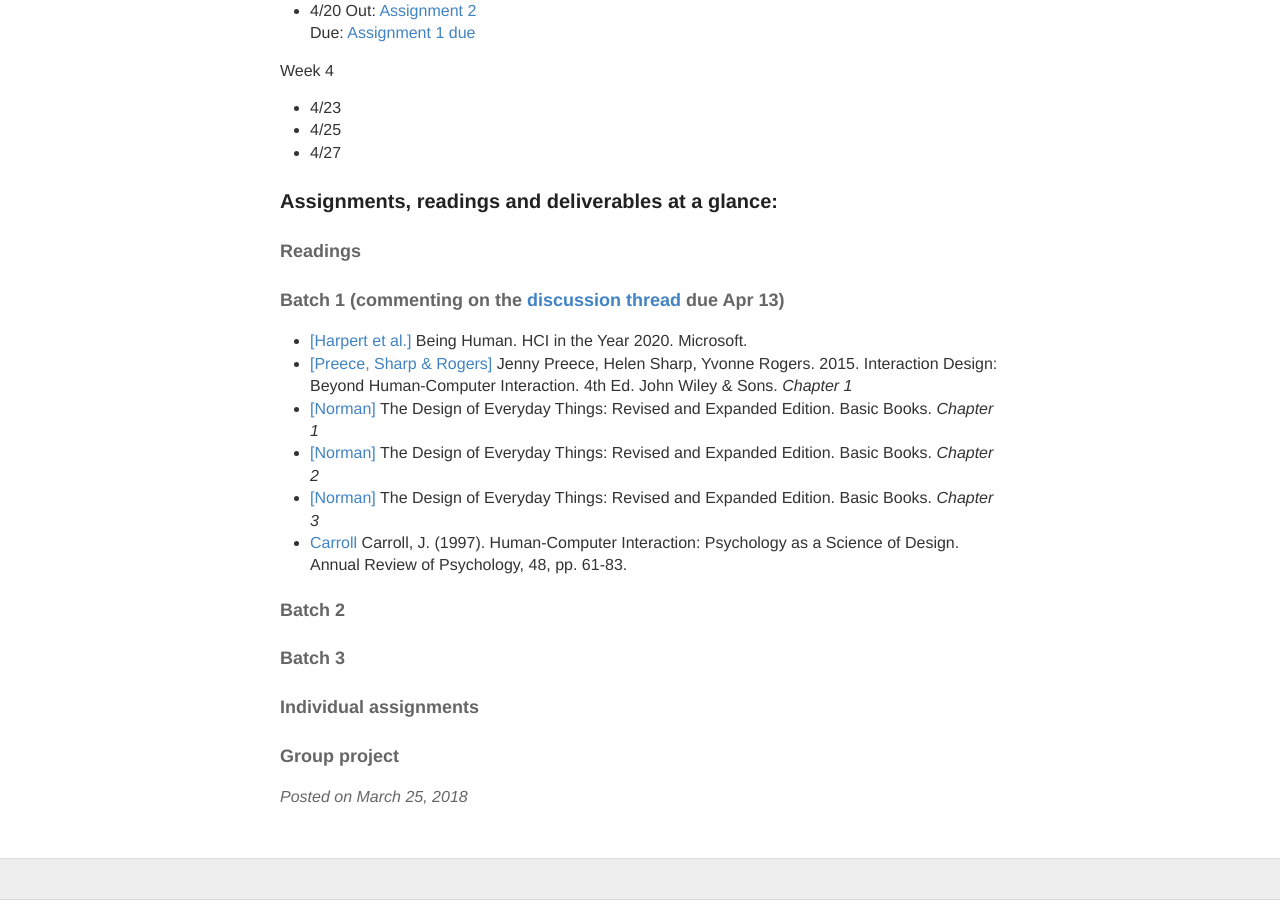
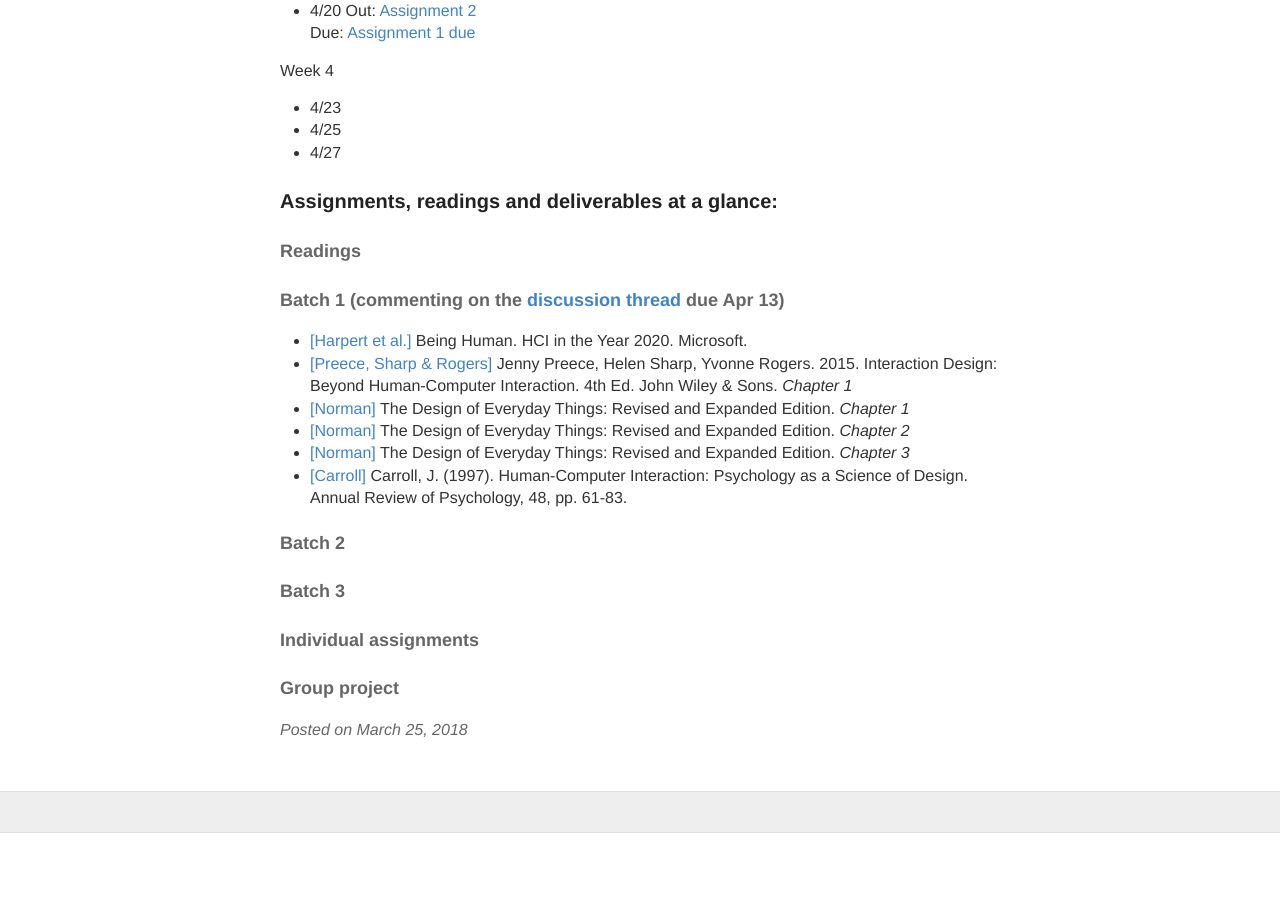
Before and after one commit to hciwang/hciwang.github.io, a Jekyll site: the page built from _posts/2018-3-25-lectures.md, in a window 1280 px wide and 900 px high, scrolled down 1086 px. Built offline with Jekyll 4.4.1, drawn with Linux system fonts in a browser that asks for light colours; after the commit the page ends 1919 px from its top, so only the background shows below that.

Commit message:
Update 2018-3-25-lectures.md

```diff
--- a/_posts/2018-3-25-lectures.md
+++ b/_posts/2018-3-25-lectures.md
@@ -50,10 +50,10 @@
 #### Batch 1 (commenting on the [discussion thread](https://canvas.ucdavis.edu/courses/225630/discussion_topics/159793) due Apr 13)
 - [[Harpert et al.]](https://hxd.research.microsoft.com/work/being-human-human-computer-interaction-in-the-year-2020.php) Being Human. HCI in the Year 2020. Microsoft.
 - [[Preece, Sharp & Rogers]](http://www.id-book.com/) Jenny Preece, Helen Sharp, Yvonne Rogers. 2015. Interaction Design: Beyond Human-Computer Interaction. 4th Ed. John Wiley & Sons. *Chapter 1*
-- [[Norman]](https://www.basicbooks.com/titles/don-norman/the-design-of-everyday-things/9780465050659/) The Design of Everyday Things: Revised and Expanded Edition. Basic Books. *Chapter 1*
-- [[Norman]](https://www.basicbooks.com/titles/don-norman/the-design-of-everyday-things/9780465050659/) The Design of Everyday Things: Revised and Expanded Edition. Basic Books. *Chapter 2*
-- [[Norman]](https://www.basicbooks.com/titles/don-norman/the-design-of-everyday-things/9780465050659/) The Design of Everyday Things: Revised and Expanded Edition. Basic Books. *Chapter 3*
-- [Carroll](https://canvas.ucdavis.edu/files/3250636/download?download_frd=1) Carroll, J. (1997). Human-Computer Interaction: Psychology as a Science of Design. Annual Review of Psychology, 48, pp. 61-83.
+- [[Norman]](https://www.basicbooks.com/titles/don-norman/the-design-of-everyday-things/9780465050659/) The Design of Everyday Things: Revised and Expanded Edition. *Chapter 1*
+- [[Norman]](https://www.basicbooks.com/titles/don-norman/the-design-of-everyday-things/9780465050659/) The Design of Everyday Things: Revised and Expanded Edition. *Chapter 2*
+- [[Norman]](https://www.basicbooks.com/titles/don-norman/the-design-of-everyday-things/9780465050659/) The Design of Everyday Things: Revised and Expanded Edition. *Chapter 3*
+- [[Carroll]](https://canvas.ucdavis.edu/files/3250636/download?download_frd=1) Carroll, J. (1997). Human-Computer Interaction: Psychology as a Science of Design. Annual Review of Psychology, 48, pp. 61-83.
 
 #### Batch 2
 #### Batch 3
```
